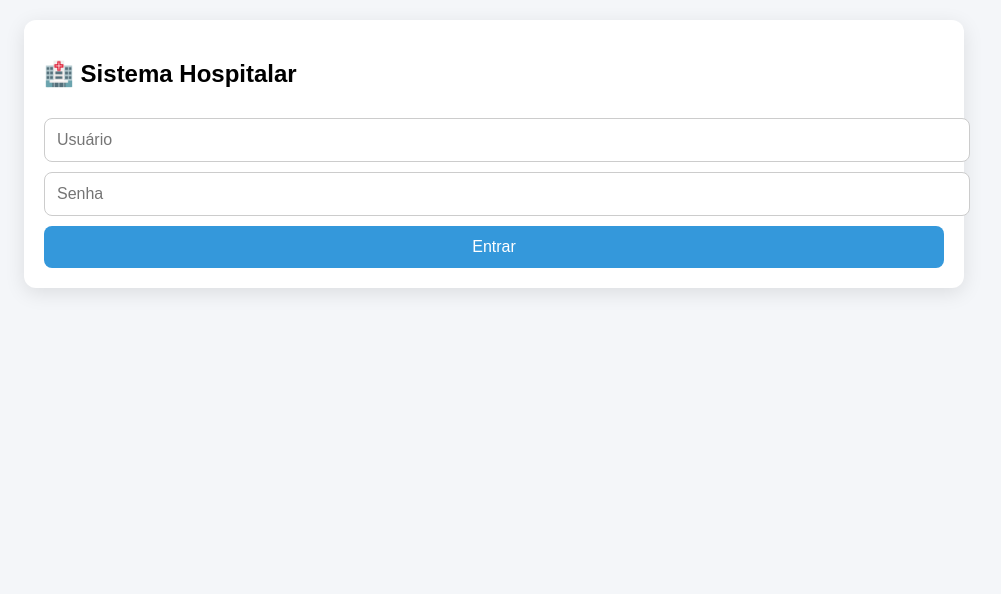
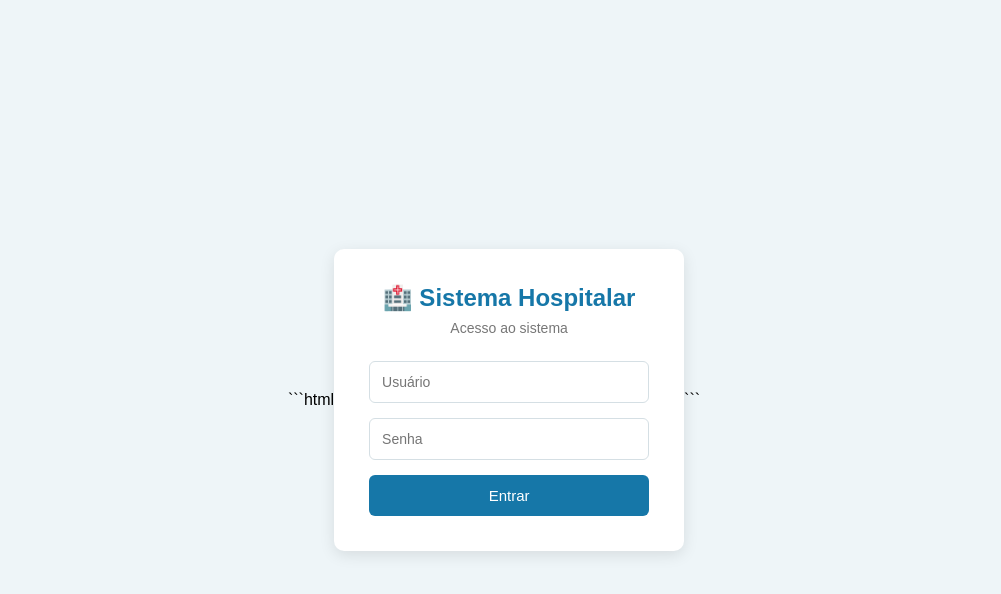
Before and after one commit to kauaz9n/projeto-sentinela1, a website: page frontend/index.html in a window 1280 px wide. Shown: the whole page, without its empty margins (146-1147 px from the left). Drawn offline with Linux system fonts and the light colour scheme; files that its build step writes are made by us from their sources.

Commit message:
Update index.html

````diff
--- a/frontend/index.html
+++ b/frontend/index.html
@@ -1,21 +1,128 @@
+```html
 <!DOCTYPE html>
-<html>
+<html lang="pt-BR">
+
 <head>
-<link rel="stylesheet" href="style.css">
+    <meta charset="UTF-8">
+    <meta name="viewport" content="width=device-width, initial-scale=1.0">
+
+    <title>Sistema Hospitalar</title>
+
+    <style>
+        * {
+            margin: 0;
+            padding: 0;
+            box-sizing: border-box;
+        }
+
+        body {
+            font-family: Arial, sans-serif;
+            background: #eef5f8;
+
+            min-height: 100vh;
+
+            display: flex;
+            justify-content: center;
+            align-items: center;
+        }
+
+        .container {
+            width: 350px;
+
+            background: white;
+
+            padding: 35px;
+
+            border-radius: 10px;
+
+            box-shadow: 0 4px 15px rgba(0, 0, 0, 0.10);
+
+            text-align: center;
+        }
+
+        h2 {
+            color: #1677a8;
+
+            margin-bottom: 8px;
+
+            font-size: 24px;
+        }
+
+        p {
+            color: #777;
+
+            font-size: 14px;
+
+            margin-bottom: 25px;
+        }
+
+        input {
+            width: 100%;
+
+            padding: 12px;
+
+            margin-bottom: 15px;
+
+            border: 1px solid #d5dfe4;
+
+            border-radius: 6px;
+
+            font-size: 14px;
+
+            outline: none;
+        }
+
+        input:focus {
+            border-color: #1677a8;
+        }
+
+        button {
+            width: 100%;
+
+            padding: 12px;
+
+            border: none;
+
+            border-radius: 6px;
+
+            background: #1677a8;
+
+            color: white;
+
+            font-size: 15px;
+
+            cursor: pointer;
+        }
+
+        button:hover {
+            background: #12648e;
+        }
+    </style>
 </head>
+
 <body>
+
     <div class="container">
+
         <h2>🏥 Sistema Hospitalar</h2>
-  <input id="usuario" placeholder="Usuário">
+
+        <p>Acesso ao sistema</p>
+
+        <input id="usuario" type="text" placeholder="Usuário">
+
         <input id="senha" type="password" placeholder="Senha">
+
         <button onclick="login()">Entrar</button>
+
     </div>
 
     <script>
         function login() {
             fetch("/login", {
                 method: "POST",
-    headers: {"Content-Type": "application/json"},
+                headers: {
+                    "Content-Type": "application/json"
+                },
                 body: JSON.stringify({
                     usuario: usuario.value,
                     senha: senha.value
@@ -23,11 +130,21 @@ function login() {
             })
             .then(r => r.json())
             .then(data => {
-    if(data.tipo === "triagem") location.href = "triagem.html";
-    if(data.tipo === "medico") location.href = "medico.html";
-    if(data.tipo === "atendimento") location.href = "atendimento.html";
+
+                if (data.tipo === "triagem")
+                    location.href = "triagem.html";
+
+                if (data.tipo === "medico")
+                    location.href = "medico.html";
+
+                if (data.tipo === "atendimento")
+                    location.href = "atendimento.html";
+
             });
         }
     </script>
+
 </body>
+
 </html>
+```
````
Lines whose indentation alone changed are shown as unchanged.
